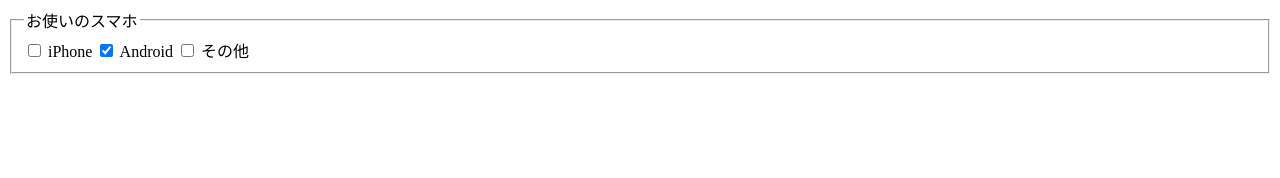
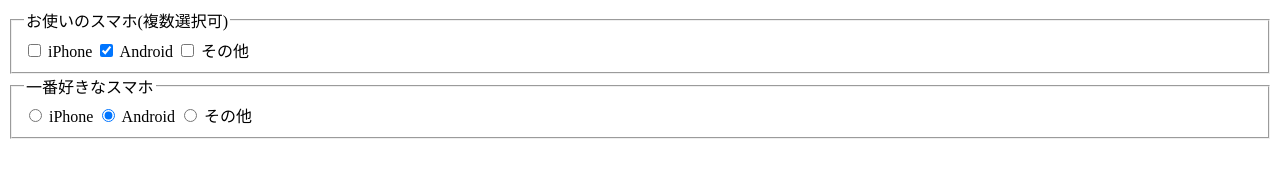
Before and after one commit to Y-YOSHIMU/HTML-CSS_mac, a plain HTML site: page MyHTML/index.html in a window 1280 px wide. Drawn offline with Linux system fonts and the light colour scheme.

Commit message:
[Finish]#05

```diff
--- a/MyHTML/index.html
+++ b/MyHTML/index.html
@@ -8,10 +8,17 @@
 </head>
 <body>
   <fieldset>
-    <legend>お使いのスマホ</legend>
+    <legend>お使いのスマホ(複数選択可)</legend>
     <label><input type="checkbox"> iPhone</label>
     <label><input type="checkbox" checked> Android</label>
     <label><input type="checkbox"> その他</label>
   </fieldset>
+
+  <fieldset>
+    <legend>一番好きなスマホ</legend>
+    <label><input type="radio" name="phone"> iPhone</label>
+    <label><input type="radio" checked name="phone"> Android</label>
+    <label><input type="radio" name="phone"> その他</label>
+  </fieldset>
 </body>
 </html>
```
